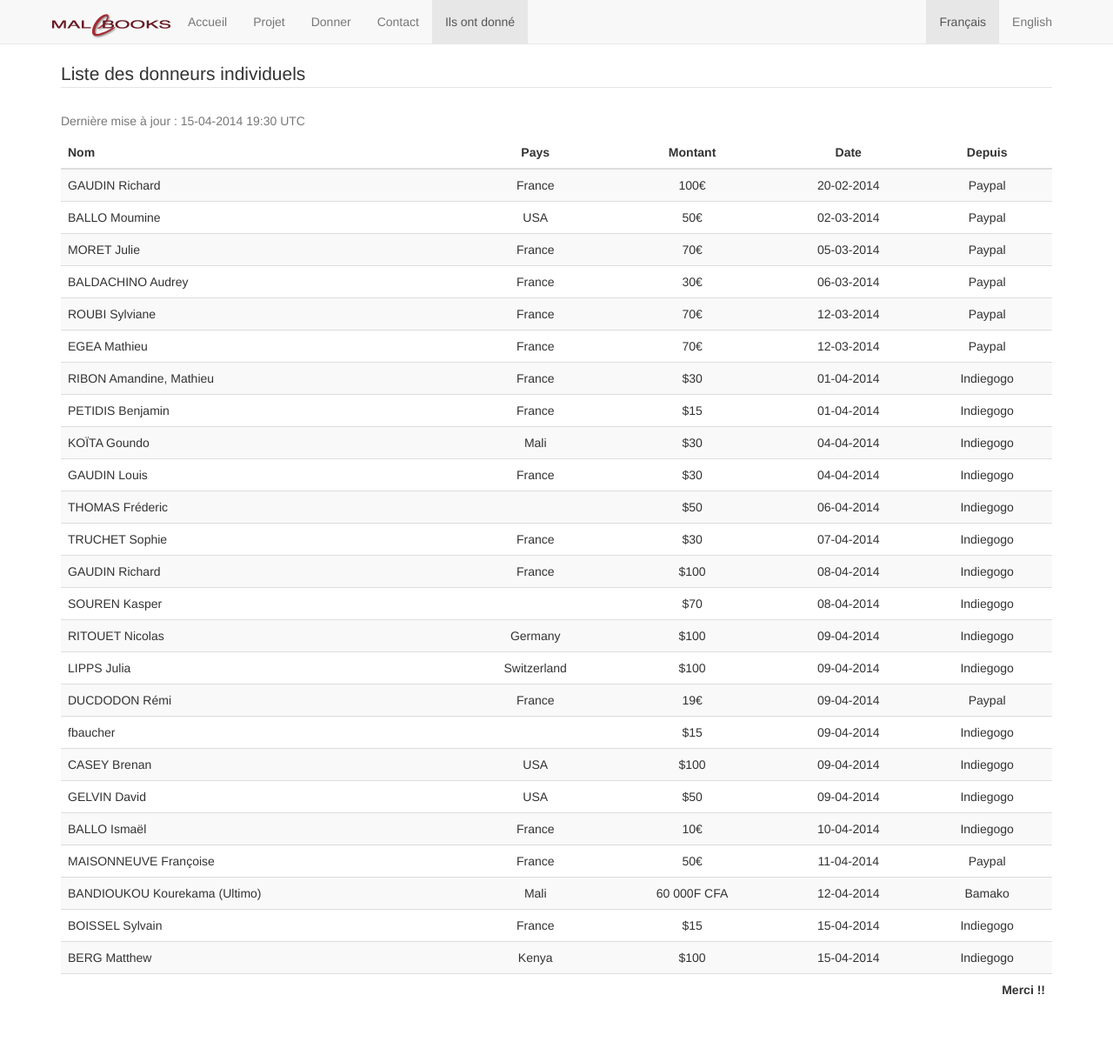
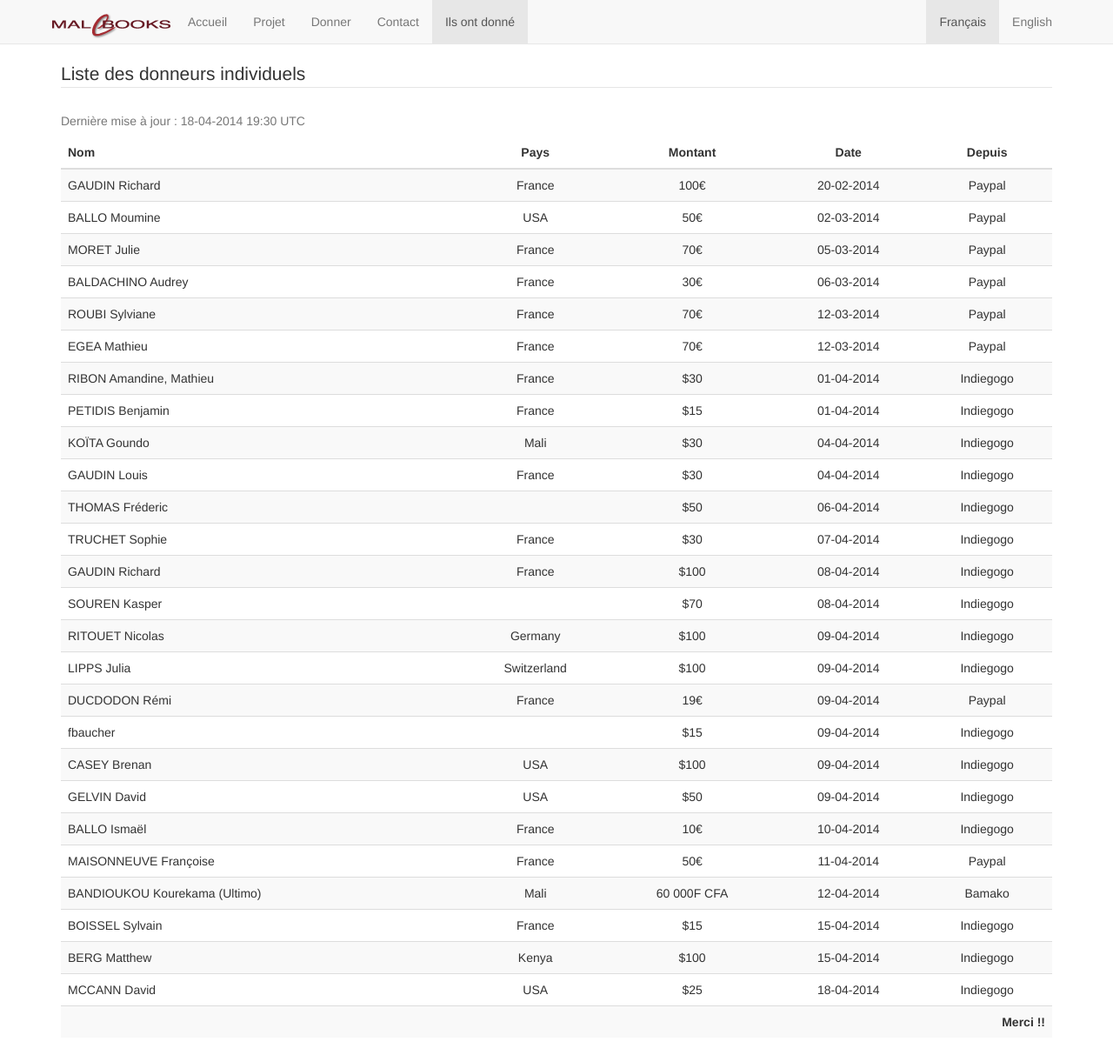
Before and after one commit to HumanESDES/malebooks, a Jekyll site: the page built from donneurs/index.md, in a window 1280 px wide and 1213 px high. Shown: the whole window at 87% size. Built offline with Jekyll 4.4.1, drawn with Linux system fonts in a browser that asks for light colours; nearby versions of some CDN libraries; Markdown is read by kramdown in place of the engine named in the settings.

Commit message:
Update donors.html

```diff
--- a/_includes/donors.html
+++ b/_includes/donors.html
@@ -1,5 +1,5 @@
 <table class="table table-striped budget">
-    <caption>{% if page.lang == 'en' %}Updated on:{% else %}Dernière mise à jour :{% endif %} 15-04-2014 19:30 UTC</caption>
+    <caption>{% if page.lang == 'en' %}Updated on:{% else %}Dernière mise à jour :{% endif %} 18-04-2014 19:30 UTC</caption>
     <thead>
         <legend>{% if page.lang == 'en' %}List of all individual donors{% else %}Liste des donneurs individuels{% endif %}</legend>
         <tr><th>{% if page.lang == 'en' %}Name{% else %}Nom{% endif %}</th><th>{% if page.lang == 'en' %}Country{% else %}Pays{% endif %}</th><th>{% if page.lang == 'en' %}Amount{% else %}Montant{% endif %}</th><th>{% if page.lang == 'en' %}Date{% else %}Date{% endif %}</th><th>{% if page.lang == 'en' %}From{% else %}Depuis{% endif %}</th></tr>
@@ -30,6 +30,7 @@
         <tr><td>BANDIOUKOU Kourekama (Ultimo)</td><td>Mali</td><td>60 000F CFA</td><td>12-04-2014</td><td>Bamako</td></tr>
         <tr><td>BOISSEL Sylvain</td><td>France</td><td>$15</td><td>15-04-2014</td><td>Indiegogo</td></tr>
         <tr><td>BERG Matthew</td><td>Kenya</td><td>$100</td><td>15-04-2014</td><td>Indiegogo</td></tr>
+        <tr><td>MCCANN David</td><td>USA</td><td>$25</td><td>18-04-2014</td><td>Indiegogo</td></tr>
         <tr><td colspan="5">{% if page.lang == 'en' %}Thank You !!{% else %}Merci !!{% endif %}</td></tr>
     </tbody>
 </table>
```
